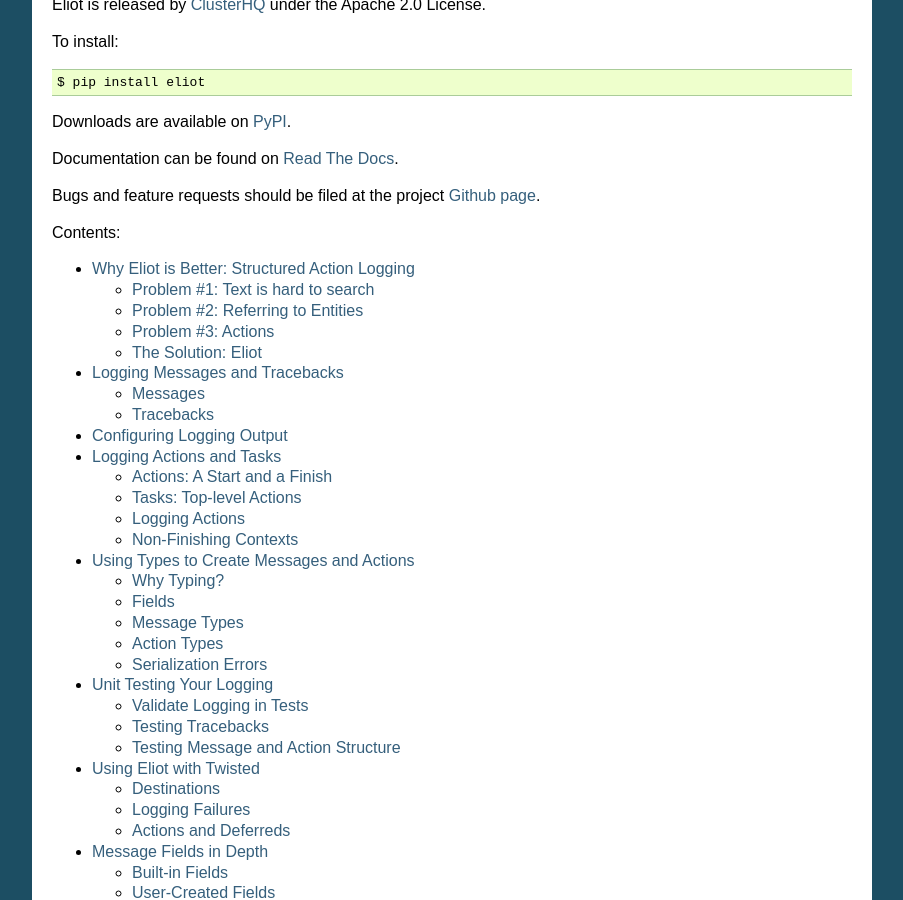
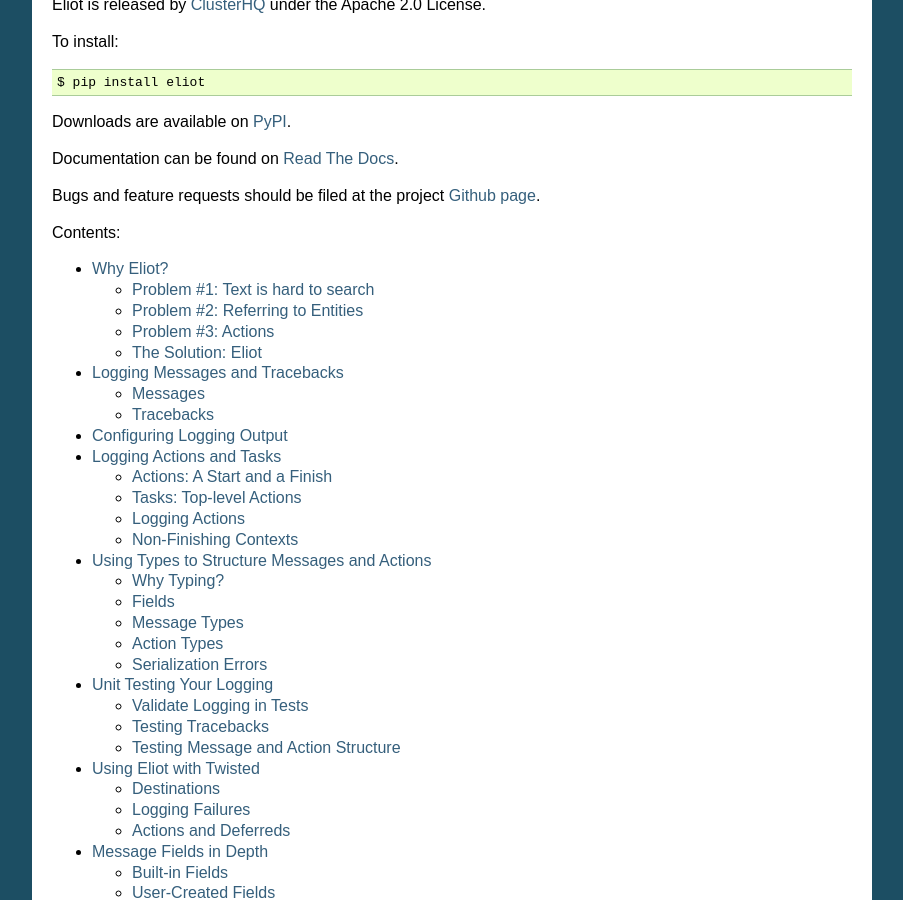
Before and after one commit to itamarst/eliot, a Sphinx documentation site: the page built from docs/source/index.rst, in a window 1280 px wide and 900 px high, scrolled down 934 px. Shown: the whole window, without its empty margins (198-1101 px from the left). Built offline with Sphinx 7.4.7, drawn with Linux system fonts in a browser that asks for light colours; some of the changed text lies outside the part shown.

Commit message:
Address review comments: Tweak titles some more.

```diff
--- a/docs/source/introduction.rst
+++ b/docs/source/introduction.rst
@@ -1,5 +1,5 @@
-Why Eliot is Better: Structured Action Logging
-==============================================
+Why Eliot?
+==========
 
 .. epigraph::
 
--- a/docs/source/types.rst
+++ b/docs/source/types.rst
@@ -1,5 +1,5 @@
-Using Types to Create Messages and Actions
-==========================================
+Using Types to Structure Messages and Actions
+=============================================
 
 Why Typing?
 -----------
```
